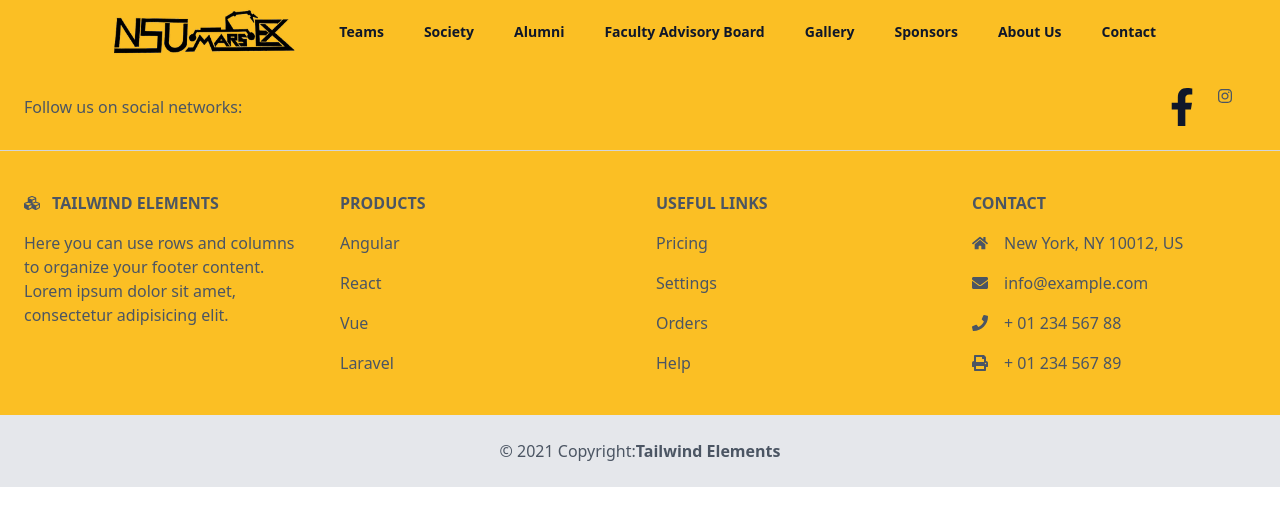
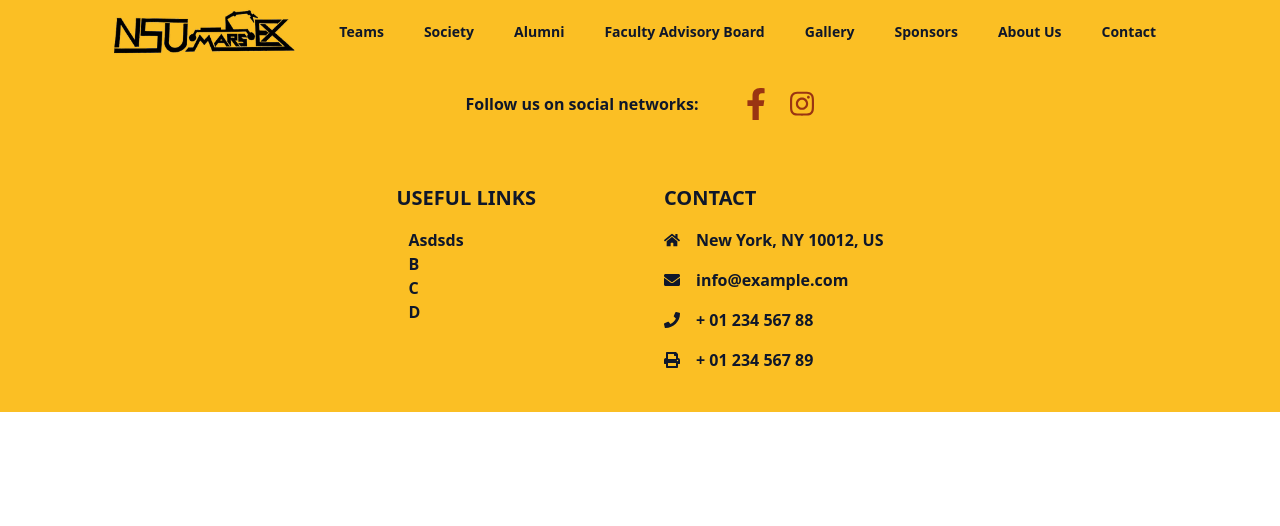
Before and after one commit to riffAt2013/nsu-mars-ex, a Next.js app: page / in a window 1280 px wide. Shown: the top 526 px of the page. Built offline with nearby package versions, Linux system fonts and the light colour scheme.

Commit message:
updated next js -> 12.1, fixed hot reload issue (module path washopefully wrong), final footer desing ()

```diff
--- a/components/footer.js
+++ b/components/footer.js
@@ -1,20 +1,20 @@
-export default function Footer(props) {
+export default function Footer() {
   return (
-    <>
-      <footer className="text-center lg:text-left bg-amber-400 text-gray-600">
-        <div className="flex items-center lg:justify-between p-6 border-b border-gray-300">
+    <div>
+      <footer className="text-center lg:text-left bg-amber-400 font-bold text-slate-900">
+        <div className="flex items-center justify-center lg:justify-center p-6  border-gray-300">
           <div className="mr-12 hidden lg:block">
             <span>Follow us on social networks:</span>
           </div>
 
-          <div className="flex justify-center">
-            <a href="#!" className="mr-6 text-slate-900">
+          <div className="flex space-x-6 items-center">
+            <a href="#!" className="text-orange-800 hover:animate-spin">
               <svg
                 aria-hidden="true"
                 focusable="false"
                 data-prefix="fab"
                 data-icon="facebook-f"
-                className="w-6"
+                className="w-5"
                 role="img"
                 xmlns="http://www.w3.org/2000/svg"
                 viewBox="0 0 320 512"
@@ -26,13 +26,13 @@ export default function Footer(props) {
               </svg>
             </a>
 
-            <a href="#!" className="mr-6 text-gray-600">
+            <a href="#!" className="text-orange-800 hover:animate-spin">
               <svg
                 aria-hidden="true"
                 focusable="false"
                 data-prefix="fab"
                 data-icon="instagram"
-                className="w-3.5"
+                className="w-6"
                 role="img"
                 xmlns="http://www.w3.org/2000/svg"
                 viewBox="0 0 448 512"
@@ -46,97 +46,48 @@ export default function Footer(props) {
           </div>
         </div>
 
-        <div className="mx-6 py-10 text-center md:text-left">
-          <div className="grid grid-1 md:grid-cols-2 lg:grid-cols-4 gap-8">
+        {/* links section */}
+        <div className="mx-6 py-10 text-center md:text-left flex justify-center">
+          <div className="grid grid-1 md:grid-cols-2 lg:grid-cols-2 md:gap-x-12 gap-y-6">
             <div className="">
-              <h6
-                className="
-            uppercase
-            font-semibold
-            mb-4
-            flex
-            items-center
-            justify-center
-            md:justify-start
-          "
-              >
-                <svg
-                  aria-hidden="true"
-                  focusable="false"
-                  data-prefix="fas"
-                  data-icon="cubes"
-                  className="w-4 mr-3"
-                  role="img"
-                  xmlns="http://www.w3.org/2000/svg"
-                  viewBox="0 0 512 512"
+              <h6 className="uppercase font-semibold mb-4 text-xl">
+                Useful links
+              </h6>
+              <p className="">
+                <a
+                  href="#!"
+                  className="hover:bg-orange-800 rounded-md py-2 px-3 block md:inline"
                 >
-                  <path
-                    fill="currentColor"
-                    d="M488.6 250.2L392 214V105.5c0-15-9.3-28.4-23.4-33.7l-100-37.5c-8.1-3.1-17.1-3.1-25.3 0l-100 37.5c-14.1 5.3-23.4 18.7-23.4 33.7V214l-96.6 36.2C9.3 255.5 0 268.9 0 283.9V394c0 13.6 7.7 26.1 19.9 32.2l100 50c10.1 5.1 22.1 5.1 32.2 0l103.9-52 103.9 52c10.1 5.1 22.1 5.1 32.2 0l100-50c12.2-6.1 19.9-18.6 19.9-32.2V283.9c0-15-9.3-28.4-23.4-33.7zM358 214.8l-85 31.9v-68.2l85-37v73.3zM154 104.1l102-38.2 102 38.2v.6l-102 41.4-102-41.4v-.6zm84 291.1l-85 42.5v-79.1l85-38.8v75.4zm0-112l-102 41.4-102-41.4v-.6l102-38.2 102 38.2v.6zm240 112l-85 42.5v-79.1l85-38.8v75.4zm0-112l-102 41.4-102-41.4v-.6l102-38.2 102 38.2v.6z"
-                  ></path>
-                </svg>
-                Tailwind ELEMENTS
-              </h6>
-              <p>
-                Here you can use rows and columns to organize your footer
-                content. Lorem ipsum dolor sit amet, consectetur adipisicing
-                elit.
-              </p>
-            </div>
-            <div className="">
-              <h6 className="uppercase font-semibold mb-4 flex justify-center md:justify-start">
-                Products
-              </h6>
-              <p className="mb-4">
-                <a href="#!" className="text-gray-600">
-                  Angular
+                  Asdsds
                 </a>
               </p>
-              <p className="mb-4">
-                <a href="#!" className="text-gray-600">
-                  React
+              <p className="">
+                <a
+                  href="#!"
+                  className="hover:bg-orange-800 rounded-md py-2 px-3 block md:inline"
+                >
+                  B
                 </a>
               </p>
-              <p className="mb-4">
-                <a href="#!" className="text-gray-600">
-                  Vue
+              <p className="">
+                <a
+                  href="#!"
+                  className="hover:bg-orange-800 rounded-md py-2 px-3 block md:inline"
+                >
+                  C
                 </a>
               </p>
               <p>
-                <a href="#!" className="text-gray-600">
-                  Laravel
+                <a
+                  href="#!"
+                  className="hover:bg-orange-800 rounded-md py-2 px-3 block md:inline"
+                >
+                  D
                 </a>
               </p>
             </div>
             <div className="">
-              <h6 className="uppercase font-semibold mb-4 flex justify-center md:justify-start">
-                Useful links
-              </h6>
-              <p className="mb-4">
-                <a href="#!" className="text-gray-600">
-                  Pricing
-                </a>
-              </p>
-              <p className="mb-4">
-                <a href="#!" className="text-gray-600">
-                  Settings
-                </a>
-              </p>
-              <p className="mb-4">
-                <a href="#!" className="text-gray-600">
-                  Orders
-                </a>
-              </p>
-              <p>
-                <a href="#!" className="text-gray-600">
-                  Help
-                </a>
-              </p>
-            </div>
-            <div className="">
-              <h6 className="uppercase font-semibold mb-4 flex justify-center md:justify-start">
-                Contact
-              </h6>
+              <h6 className="uppercase font-semibold mb-4 text-xl">Contact</h6>
               <p className="flex items-center justify-center md:justify-start mb-4">
                 <svg
                   aria-hidden="true"
@@ -212,16 +163,7 @@ export default function Footer(props) {
             </div>
           </div>
         </div>
-        <div className="text-center p-6 bg-gray-200">
-          <span>© 2021 Copyright:</span>
-          <a
-            className="text-gray-600 font-semibold"
-            href="https://tailwind-elements.com/"
-          >
-            Tailwind Elements
-          </a>
-        </div>
       </footer>
-    </>
+    </div>
   );
 }
--- a/components/navbar.js
+++ b/components/navbar.js
@@ -4,7 +4,7 @@ import { Transition } from "@headlessui/react";
 export default function Navbar() {
   const [isOpen, setIsOpen] = useState(false);
   return (
-    <>
+    <div>
       <nav className="bg-amber-400">
         <div className="mx-auto px-4 sm:px-6 lg:px-8">
           <div className="flex items-center justify-around h-16">
@@ -183,6 +183,6 @@ export default function Navbar() {
           )}
         </Transition>
       </nav>
-    </>
+    </div>
   );
 }
--- a/package.json
+++ b/package.json
@@ -9,14 +9,14 @@
   },
   "dependencies": {
     "@headlessui/react": "^1.5.0",
-    "next": "12.0.10",
+    "next": "12.1.0",
     "react": "17.0.2",
     "react-dom": "17.0.2"
   },
   "devDependencies": {
     "autoprefixer": "^10.4.2",
     "eslint": "8.9.0",
-    "eslint-config-next": "12.0.10",
+    "eslint-config-next": "12.1.0",
     "postcss": "^8.4.6",
     "tailwindcss": "^3.0.22"
   }
--- a/pages/_app.js
+++ b/pages/_app.js
@@ -1,6 +1,6 @@
 import "/styles/globals.css";
-import Navbar from "/components/Navbar";
-import Footer from "/components/Footer";
+import Navbar from "/components/navbar";
+import Footer from "/components/footer";
 
 function MyApp({ Component, pageProps }) {
   return (
```
Also changed, not shown: 1 other file (tests, documents, lock files or other folders).
